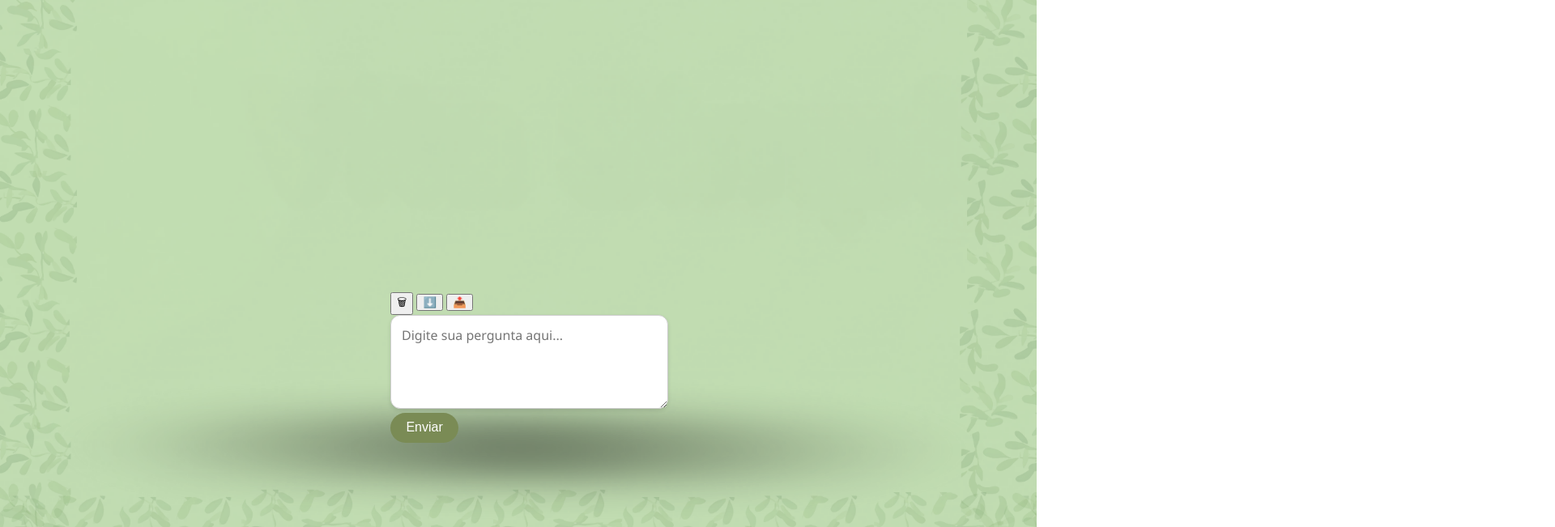
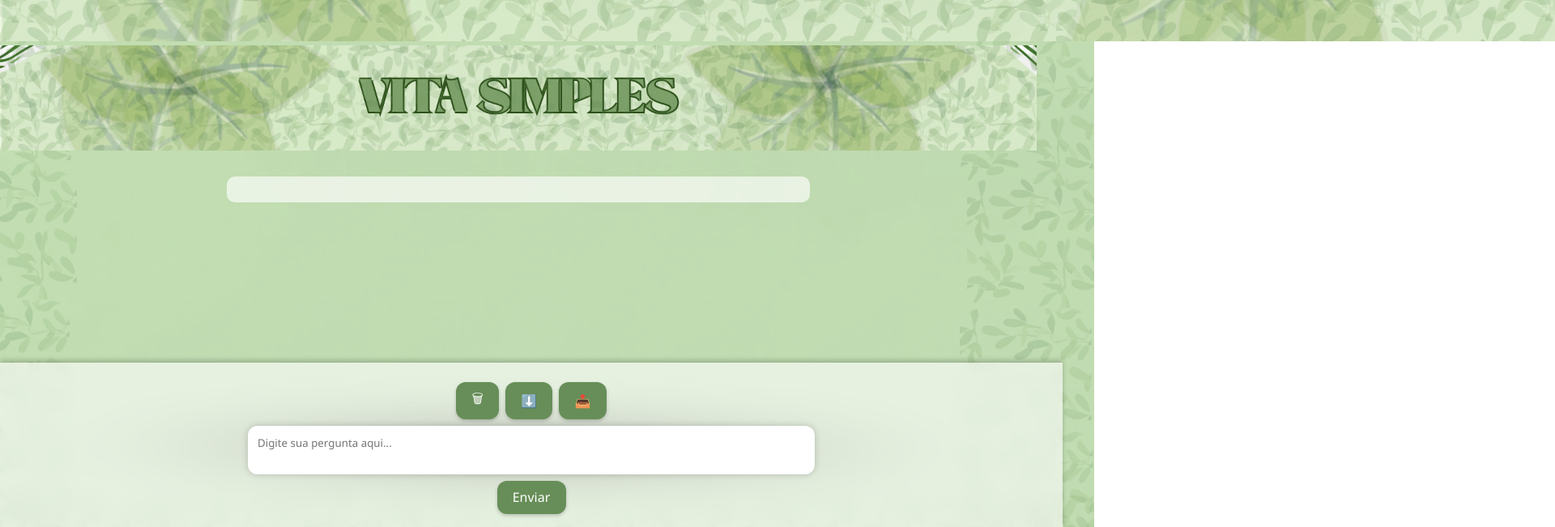
Before and after one commit to vitasimples/VIta-Simples, a website built with Vite: page novo-frontend/index.html in a window 1280 px wide. Shown: the part 149-800 px from the top of the page at 81% size, 1920 px wide, since content can reach past the window. Built offline with nearby package versions, Linux system fonts and the light colour scheme.

Commit message:
Atualizada interface com imagem de header, plano de fundo, botões e layout arredondado

```diff
--- a/novo-frontend/src/main.js
+++ b/novo-frontend/src/main.js
@@ -2,18 +2,18 @@ import './style.css';
 
 const root = document.querySelector('#app');
 root.innerHTML = `
-  <div id="header"></div>
-  <div class="content">
-    <div class="icons">
-      <button id="clear-history" title="Limpar histórico">🗑</button>
-      <button id="download-history" title="Baixar histórico">⬇️</button>
-      <button id="export-history" title="Exportar histórico">📤</button>
+  <header></header>
+  <main>
+    <ul id="history"></ul>
+  </main>
+  <div id="input-area">
+    <div class="controls">
+      <button id="clear-history">🗑</button>
+      <button id="download-history">⬇️</button>
+      <button id="export-history">📤</button>
     </div>
-
-    <textarea id="question" placeholder="Digite sua pergunta aqui..." rows="4"></textarea>
+    <textarea id="question" placeholder="Digite sua pergunta aqui..."></textarea>
     <button id="send">Enviar</button>
-    <div id="response"></div>
-    <ul id="history"></ul>
   </div>
 `;
 
@@ -68,13 +68,10 @@ function formatAnswer(answer) {
 btn.addEventListener('click', async () => {
   const question = document.getElementById('question').value.trim();
   if (!question) {
-    out.textContent = 'Por favor, digite uma pergunta.';
+    alert('Por favor, digite uma pergunta.');
     return;
   }
 
-  out.textContent = 'Enviando pergunta…';
-
-  try {
   const res = await fetch('/api/ask', {
     method: 'POST',
     headers: { 'Content-Type': 'application/json' },
@@ -83,15 +80,12 @@ btn.addEventListener('click', async () => {
 
   const data = await res.json();
   if (data.answer) {
-      out.innerHTML = `Resposta: ${formatAnswer(data.answer)}`;
     saveToHistory(question, data.answer);
   } else {
-      out.textContent = 'Erro: resposta inesperada.';
+    alert('Erro: resposta inesperada.');
   }
-  } catch (err) {
-    console.error(err);
-    out.textContent = 'Erro ao enviar a pergunta.';
-  }
+
+  document.getElementById('question').value = '';
 });
 
 clearBtn.addEventListener('click', () => {
--- a/novo-frontend/src/style.css
+++ b/novo-frontend/src/style.css
@@ -1,4 +1,3 @@
-/* Fundo com imagem */
 body {
   font-family: "Segoe UI", "Roboto", "Helvetica Neue", sans-serif;
   margin: 0;
@@ -8,126 +7,36 @@ body {
   color: #333;
   display: flex;
   flex-direction: column;
-  align-items: center;
+  height: 100vh;
+  overflow: hidden;
 }
 
-/* Header fixo */
-.header {
+header {
+  background: url('/assets/header-vita.png') no-repeat center top;
+  background-size: cover;
+  height: 130px;
   width: 100%;
-  background: transparent;
-  display: flex;
-  justify-content: center;
-  align-items: center;
-  position: fixed;
-  top: 0;
-  z-index: 10;
-  padding: 0;
-}
-.header img {
-  width: 100%;
-  height: auto;
-  display: block;
 }
 
-/* Container do app centralizado */
-.app-container {
+main {
+  flex: 1;
+  overflow-y: auto;
   display: flex;
-  flex-direction: column;
+  flex-direction: column-reverse;
   align-items: center;
-  justify-content: flex-end;
-  min-height: 100vh;
-  padding-top: 120px; /* espaço para o header fixo */
-  padding-bottom: 2rem;
-  width: 100%;
-  max-width: 1000px;
-  box-sizing: border-box;
+  padding: 1rem;
 }
 
-/* Formulário */
-.form {
-  display: flex;
-  flex-direction: column;
-  align-items: center;
-  gap: 0.75rem;
+#history {
   width: 100%;
-  max-width: 100%;
-  margin-top: 1rem;
-}
-
-/* Botões de ações em linha */
-.form-actions {
-  display: flex;
-  gap: 0.75rem;
-  justify-content: center;
-  margin-bottom: 0.5rem;
-}
-
-.form-actions button {
-  background: white;
-  border: none;
-  border-radius: 50%;
-  padding: 0.6rem 0.7rem;
-  font-size: 1.2rem;
-  cursor: pointer;
-  box-shadow: 0 2px 5px rgba(0,0,0,0.15);
-  transition: background 0.3s ease;
-}
-.form-actions button:hover {
-  background: #f0f0f0;
-}
-
-/* Caixa de pergunta */
-textarea {
-  resize: vertical;
-  width: 100%;
-  min-height: 3rem;
-  padding: 0.8rem;
-  font-size: 1rem;
-  border-radius: 12px;
-  border: 1px solid #ccc;
-  font-family: inherit;
-  box-shadow: 0 2px 5px rgba(0,0,0,0.1);
-  max-width: 90vw;
-}
-
-/* Botão enviar */
-button#send {
-  padding: 0.6rem 1.2rem;
-  font-size: 1rem;
-  border-radius: 25px;
-  background-color: #7a8b55;
-  color: white;
-  border: none;
-  cursor: pointer;
-  transition: background 0.3s ease;
-}
-button#send:hover {
-  background-color: #62703f;
-}
-
-/* Resposta */
-#response {
-  font-weight: bold;
-  margin-top: 1rem;
-  max-width: 700px;
-  text-align: center;
-  word-wrap: break-word;
-  white-space: pre-wrap;
-}
-
-/* Histórico */
-#history {
-  margin-top: 1.5rem;
-  margin-bottom: 2rem;
-  max-height: 45vh;
+  max-width: 720px;
+  list-style: none;
+  padding: 1rem;
+  box-sizing: border-box;
   overflow-y: auto;
-  padding: 0.5rem 1rem;
-  background: rgba(255, 255, 255, 0.0); /* fundo transparente */
+  background: rgba(255, 255, 255, 0.65);
   border-radius: 10px;
-  list-style: none;
-  width: 100%;
-  max-width: 90vw;
-  font-family: inherit;
+  margin-bottom: 1rem;
 }
 
 #history li {
@@ -136,9 +45,49 @@ button#send:hover {
   padding-bottom: 0.5rem;
 }
 
-img.generated-image {
-  max-width: 100%;
-  height: auto;
+textarea {
+  resize: none;
+  width: 100%;
+  max-width: 700px;
+  min-height: 60px;
+  padding: 0.75rem;
+  border-radius: 12px;
+  border: none;
+  box-shadow: 0 0 8px rgba(0, 0, 0, 0.2);
+  font-family: inherit;
+  box-sizing: border-box;
+}
+
+button {
+  background-color: #678e58;
+  color: white;
+  border: none;
+  padding: 0.6rem 1.2rem;
   margin-top: 0.5rem;
-  border-radius: 6px;
+  border-radius: 12px;
+  font-size: 1rem;
+  cursor: pointer;
+  font-family: inherit;
+  box-shadow: 0 2px 4px rgba(0, 0, 0, 0.2);
 }
+
+.controls {
+  display: flex;
+  justify-content: center;
+  gap: 0.5rem;
+  margin-bottom: 0.5rem;
+}
+
+#input-area {
+  position: fixed;
+  bottom: 0;
+  left: 0;
+  width: 100%;
+  background: rgba(255, 255, 255, 0.6);
+  backdrop-filter: blur(10px);
+  padding: 1rem;
+  display: flex;
+  flex-direction: column;
+  align-items: center;
+  box-shadow: 0 -3px 6px rgba(0, 0, 0, 0.2);
+}
```
Lines whose indentation alone changed are shown as unchanged.
